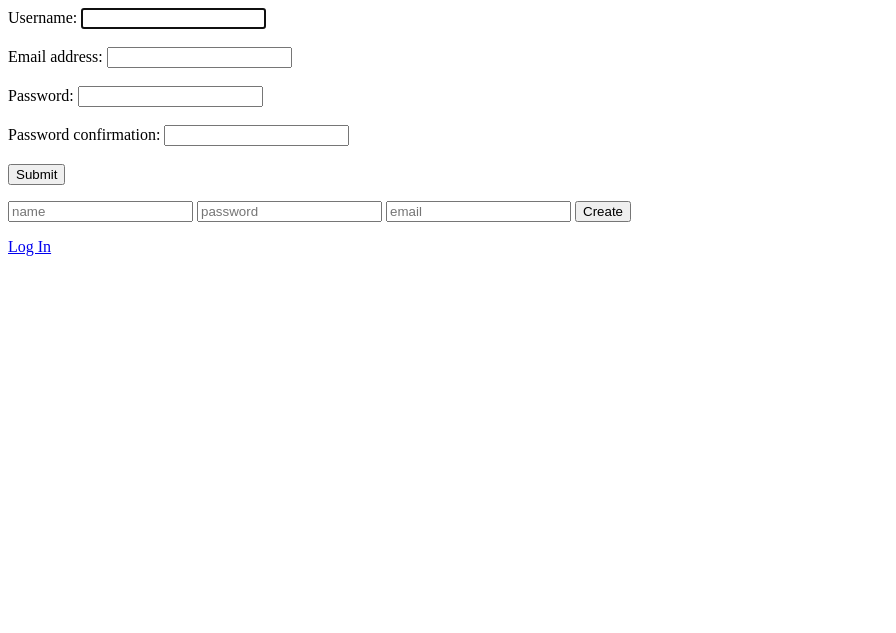
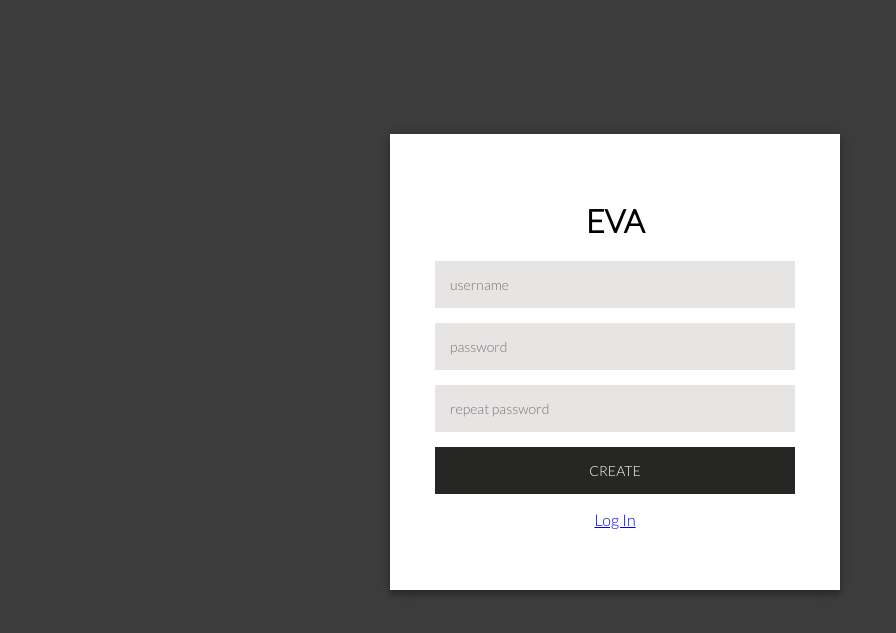
Before and after one commit to algrit/EVA2, a Django app: page /users/register/ in a window 1280 px wide. Shown: the top 633 px of the page, without its empty margins (0-896 px from the left). Run offline with Django 4.2, Linux system fonts and the light colour scheme.

Commit message:
registration and login tests failed :(

```diff
--- a/users/forms.py
+++ b/users/forms.py
@@ -6,4 +6,9 @@ class UserRegisterForm(UserCreationForm):
 
     class Meta:
         model = User
-        fields = ['username', 'email', 'password1', 'password2']
+        fields = ['username', 'password1', 'password2']
+
+
+class LoginForm(forms.Form):
+    username = forms.CharField(max_length=63)
+    password = forms.CharField(max_length=63, widget=forms.PasswordInput)
--- a/users/templates/registration/register.html
+++ b/users/templates/registration/register.html
@@ -1,20 +1,19 @@
-<form method="post">
-  {% csrf_token %}
-  {% for i in form %}
-    {{ i.label }}: {{i}}
-  <br>
-  <br>
-  {% endfor %}
-  <input type="submit" value="Submit">
-</form>
+{% load static %}
+<link rel="stylesheet" type="text/css" href="{% static 'css/login.css' %}">
 
 
 
-        <form class="registration-form" method="post">
+<div class="login">
+    <div class="form">
+        <h1>EVA</h1>
+        <form class="login-form" method="post">
             {% csrf_token %}
-            <input type="text" placeholder="name" />
-            <input type="password" placeholder="password" />
-            <input type="text" placeholder="email" />
-            <button>Create</button>
+            <input type="text" placeholder="username" name="username">
+            <input type="password" placeholder="password" name="password" >
+            <input type="password" placeholder="repeat password" name="password2">
+
+            <button type="submit">Create</button>
             <p><a href="#">Log In</a></p>
         </form>
+    </div>
+</div>
```
Also changed, not shown: education/templates/includes/navbar.html (+6 -3 lines), education/views.py (+17 -1 lines).
